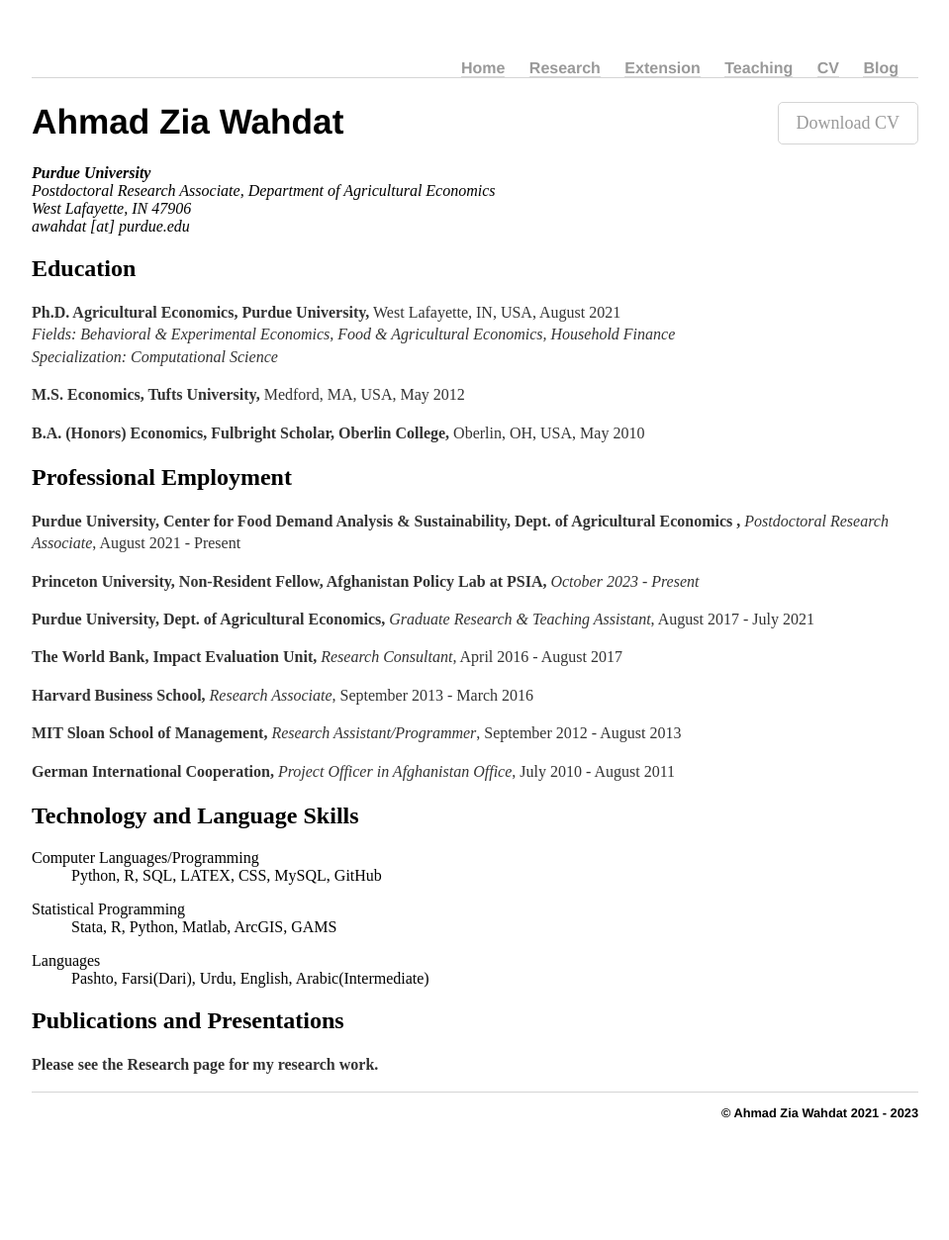
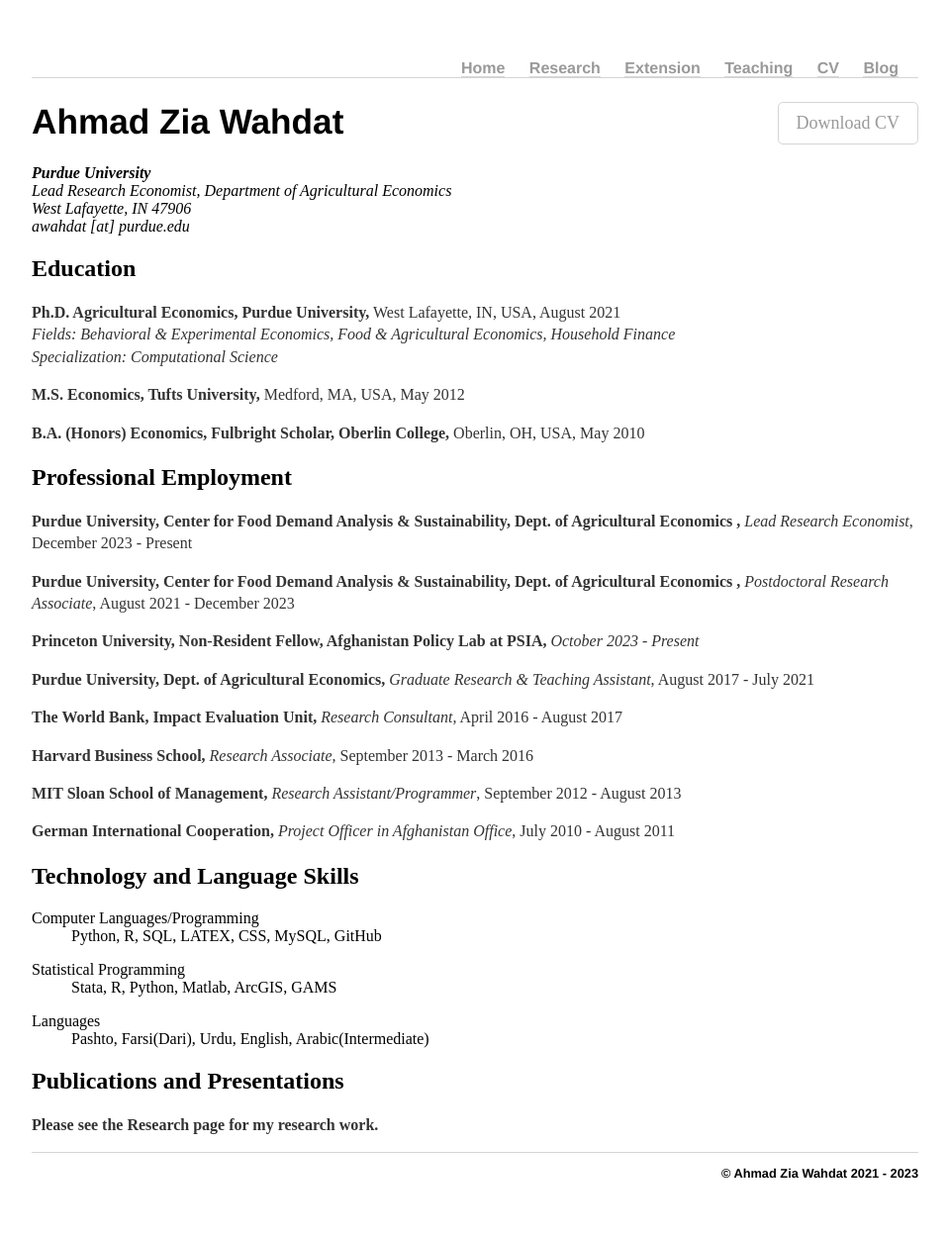
Before and after one commit to awahdat/webpage, a Jekyll site: the page built from cv/index.html, in a window 1280 px wide. Shown: the whole page at 99% size, without its empty margins (160-1119 px from the left). Built offline with Jekyll 4.4.1, drawn with Linux system fonts in a browser that asks for light colours; before the commit the page ends 1192 px from its top, so only the background shows below that.

Commit message:
Update index.html

```diff
--- a/cv/index.html
+++ b/cv/index.html
@@ -10,7 +10,7 @@ description: Current CV for Ahmad Zia Wahdat.
 				<span itemprop="name"><h1>Ahmad Zia Wahdat</h1></span>
 				<address>
 				<span itemprop="affiliation"><strong>Purdue University</strong><br></span>
-				<span itemprop="affiliation">Postdoctoral Research Associate, Department of Agricultural Economics<br></span>
+				<span itemprop="affiliation">Lead Research Economist, Department of Agricultural Economics<br></span>
 				West Lafayette, IN 47906<br>
 				<span class="obfuscate">awahdat [at] purdue.edu</span>
 				</address>
@@ -27,7 +27,9 @@ description: Current CV for Ahmad Zia Wahdat.
 
 				<h2>Professional Employment</h2>
 
-				<p><strong>Purdue University, Center for Food Demand Analysis & Sustainability, Dept. of Agricultural Economics ,</strong> <em>Postdoctoral Research Associate</em>, August 2021 - Present<br></p>
+				<p><strong>Purdue University, Center for Food Demand Analysis & Sustainability, Dept. of Agricultural Economics ,</strong> <em>Lead Research Economist</em>, December 2023 - Present<br></p>
+
+				<p><strong>Purdue University, Center for Food Demand Analysis & Sustainability, Dept. of Agricultural Economics ,</strong> <em>Postdoctoral Research Associate</em>, August 2021 - December 2023<br></p>
 
 				<p><strong>Princeton University, Non-Resident Fellow, Afghanistan Policy Lab at PSIA,</strong><em> October 2023 - Present</em>
 
```
